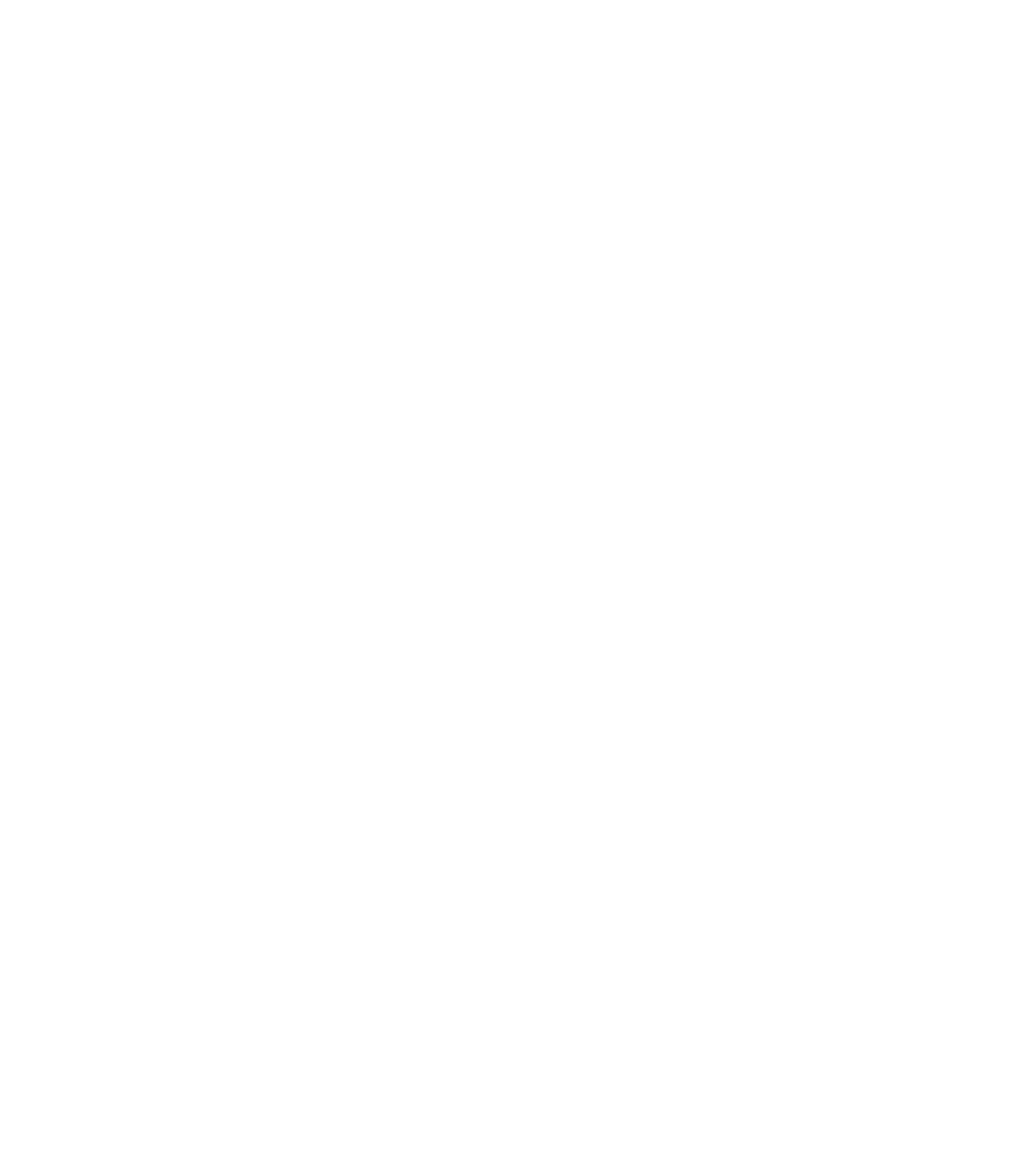
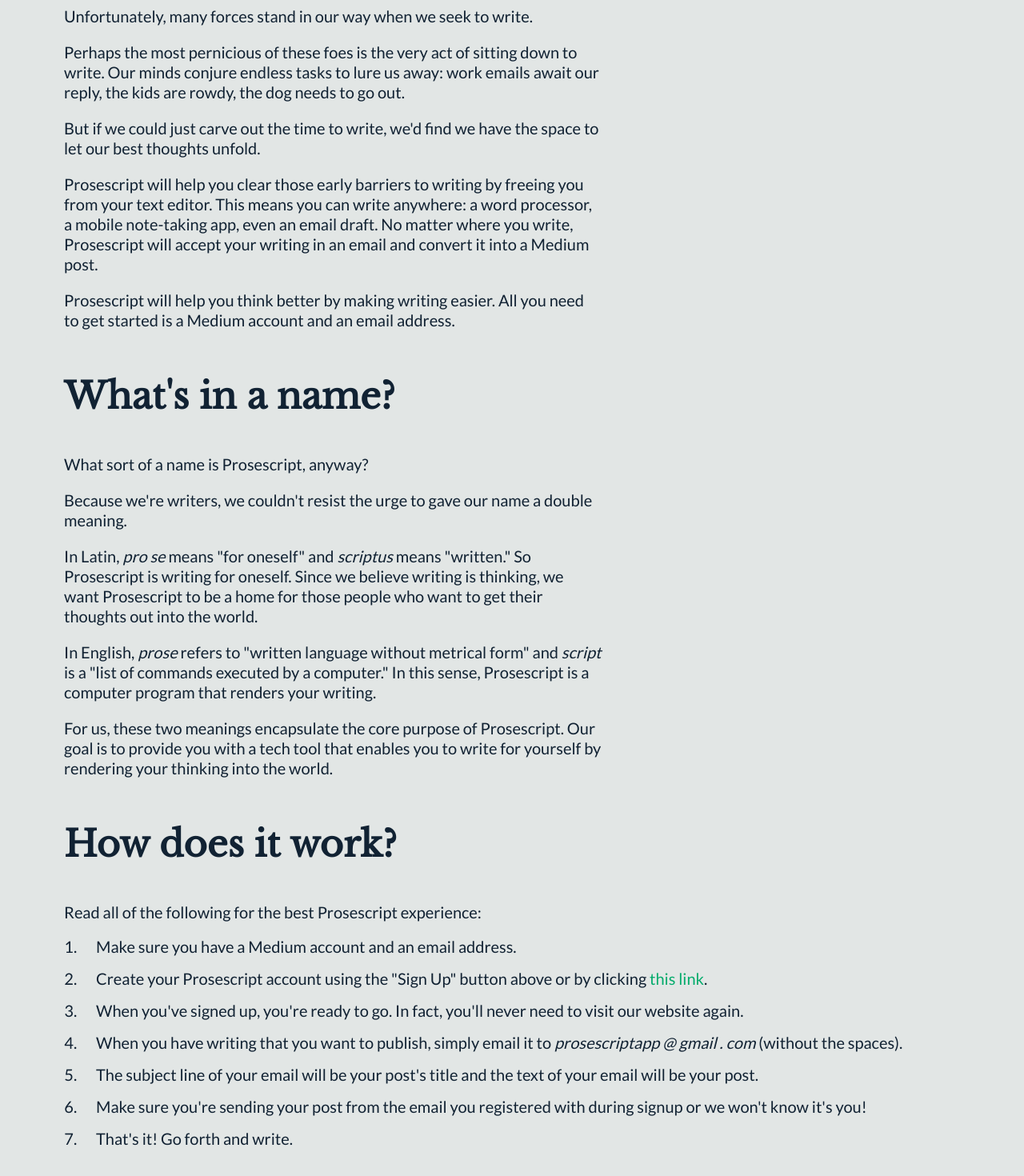
Before and after one commit to rd825/Prosescript, a React (Create React App) app in the folder client/: page /about in a window 1280 px wide. Shown: the part 272-1742 px from the top of the page at 80% size. Before the commit the page ends 800 px from the top, so only its background shows below. Built offline with nearby package versions, Linux system fonts and the light colour scheme; a web font is replaced by a local one.

Commit message:
Created about page

```diff
--- a/client/src/components/About.js
+++ b/client/src/components/About.js
@@ -3,8 +3,51 @@
 const About = props => {
     return (
         <div id='about'>
+            <h1 className='hero'>Writing is thinking.</h1>
 
+            <h4><span className='italic'>To write well is to think clearly.</span></h4>
 
+            <h4>Unfortunately, many forces stand in our way when we seek to write.</h4>
+
+            <h4>Perhaps the most pernicious of these foes is the very act of sitting down to write. Our minds conjure endless tasks to lure us away: work emails await our reply, the kids are rowdy, the dog needs to go out.</h4>
+
+            <h4>But if we could just carve out the time to write, we'd find we have the space to let our best thoughts unfold.</h4>
+
+            <h4>Prosescript will help you clear those early barriers to writing by freeing you from your text editor. This means you can write anywhere: a word processor, a mobile note-taking app, even an email draft. No matter where you write, Prosescript will accept your writing in an email and convert it into a Medium post.</h4>
+
+            <h4>Prosescript will help you think better by making writing easier. All you need to get started is a Medium account and an email address.</h4>
+
+            <h1 className='hero'>What's in a name?</h1>
+
+            <h4>What sort of a name is Prosescript, anyway?</h4>
+
+            <h4>Because we're writers, we couldn't resist the urge to gave our name a double meaning.</h4>
+
+            <h4>In Latin, <span className='italic'>pro se</span> means "for oneself" and <span className='italic'>scriptus</span> means "written." So Prosescript is writing for oneself. Since we believe writing is thinking, we want Prosescript to be a home for those people who want to get their thoughts out into the world.</h4>
+
+            <h4>In English, <span className='italic'>prose</span> refers to "written language without metrical form" and <span className='italic'>script</span> is a "list of commands executed by a computer." In this sense, Prosescript is a computer program that renders your writing.</h4>
+
+            <h4>For us, these two meanings encapsulate the core purpose of Prosescript. Our goal is to provide you with a tech tool that enables you to write for yourself by rendering your thinking into the world.</h4>
+
+            <h1 className='hero'>How does it work?</h1>
+
+            <h4>Read all of the following for the best Prosescript experience:</h4>
+
+            <ol>
+                <li>Make sure you have a Medium account and an email address.</li>
+
+                <li>Create your Prosescript account using the "Sign Up" button above or by clicking <a id='href' href={props.signup}>this link</a>.</li>
+
+                <li>When you've signed up, you're ready to go. In fact, you'll never need to visit our website again.</li>
+
+                <li>When you have writing that you want to publish, simply email it to <span className='italic'>prosescriptapp  @ gmail . com</span> (without the spaces).</li>
+
+                <li>The subject line of your email will be your post's title and the text of your email will be your post.</li>
+
+                <li>Make sure you're sending your post from the email you registered with during signup or we won't know it's you!</li>
+
+                <li>That's it! Go forth and write.</li>
+            </ol>
 
         </div>
     )
--- a/client/src/index.css
+++ b/client/src/index.css
@@ -67,10 +67,13 @@
 
 /* ---------------------------------------------------------------------------------------------------------------------------- */
 
-#home {
+#home, #about {
   margin-top: 80px;
   padding: 0 80px;
   position: absolute;
+}
+
+#home {
   background-image: url('./assets/pen.jpg');
   background-position: 100% 33%;
   background-size: 100% auto;
@@ -125,7 +128,7 @@
   transition: all 0.3s;
 }
 
-#learn-more:hover {
+#learn-more:hover, #href:hover {
   border-bottom: 2.5px solid #00AB6B;
 }
 
@@ -134,3 +137,28 @@
 }
 
 /* ------------------------------------------------------------------------------------------------------------------------------- */
+
+.italic {
+  font-style: italic;
+}
+
+#about {
+  background-color: #e2e6e5;
+}
+
+ol {
+  list-style-type: decimal;
+  padding: 0 20px;
+  margin-bottom: 80px;
+  font-size: 20px;
+}
+
+li {
+  padding-left: 20px;
+  margin-bottom: 20px;
+}
+
+#href {
+  color: #00AB6B;
+  transition: all 0.3s;
+}
```
